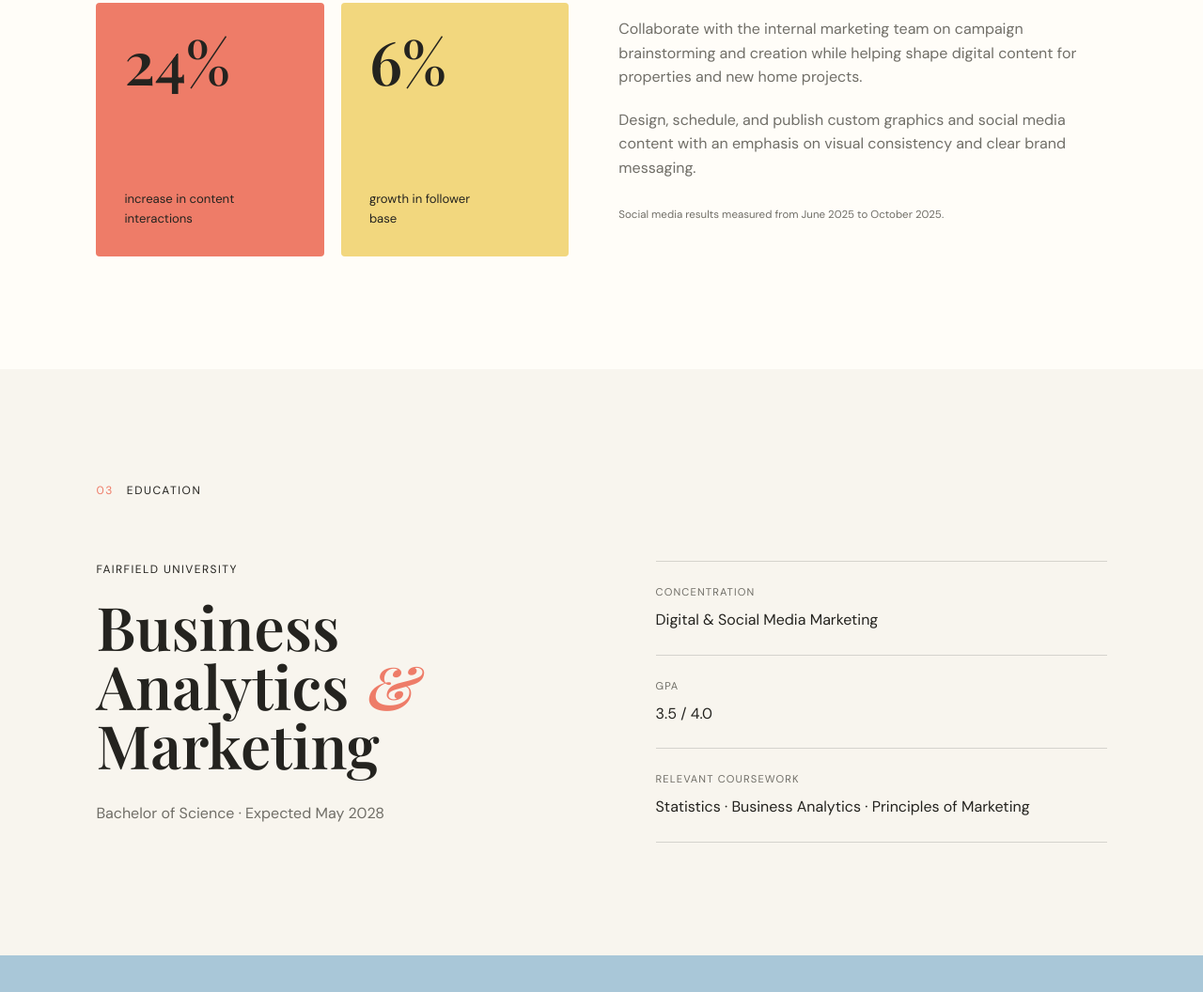
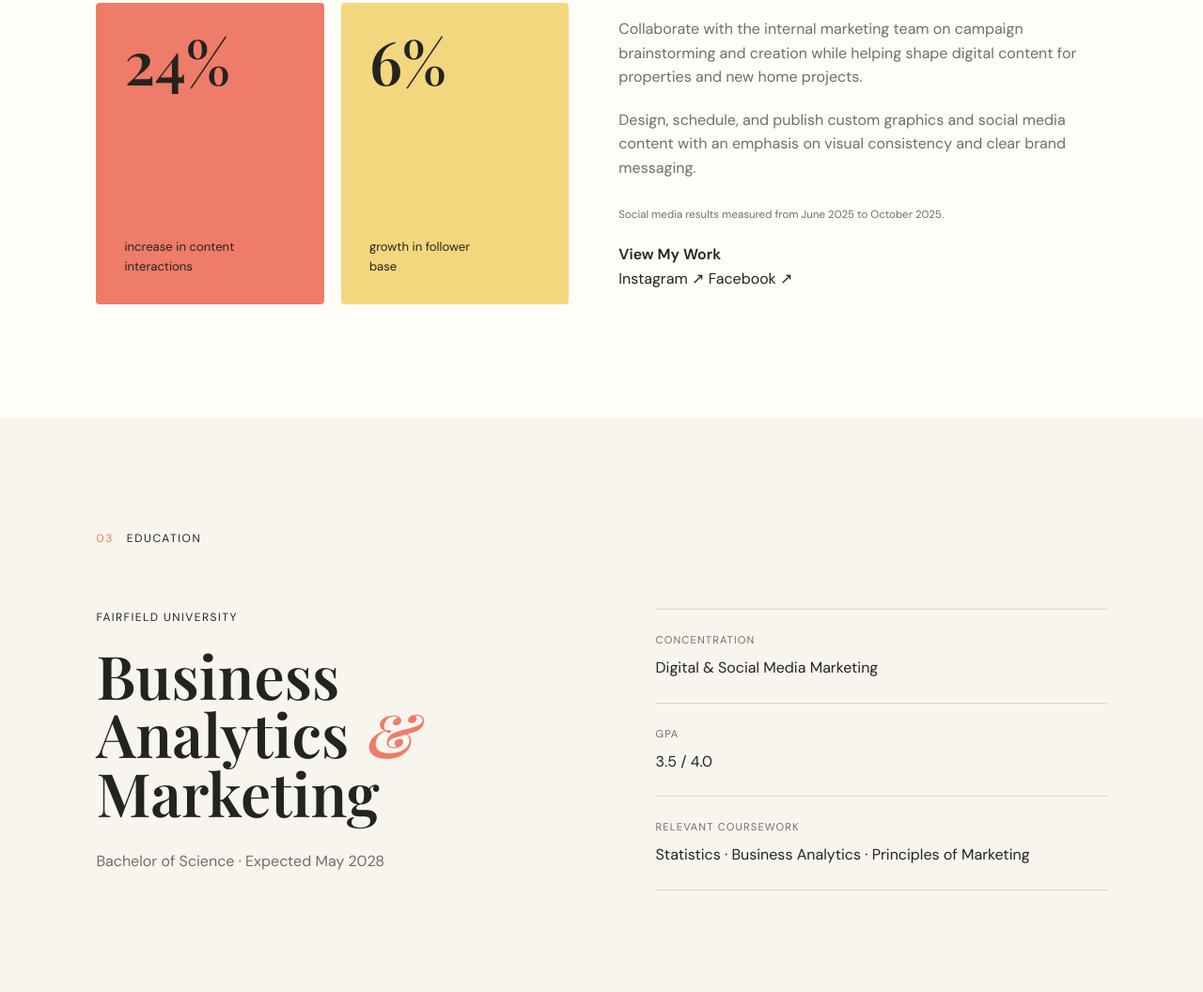
Before and after one commit to reaganmegill-web/reaganmegill-web.github.io, a plain HTML site: page index.html in a window 1280 px wide. Shown: the part 1994-3050 px from the top of the page at 94% size. Drawn offline with nearby package versions, Linux system fonts and the light colour scheme; a web font is replaced by a local one.

Commit message:
Update index.html

```diff
--- a/index.html
+++ b/index.html
@@ -211,6 +211,21 @@
             <p class="stat-context">
               Social media results measured from June 2025 to October 2025.
             </p>
+
+<div class="portfolio-social">
+  <h4>View My Work</h4>
+  <div class="social-links">
+    <a href="https://www.instagram.com/megill.homes/"
+       target="_blank" rel="noopener noreferrer">
+      Instagram ↗
+    </a>
+    <a href="https://www.facebook.com/MegillHomes/"
+       target="_blank" rel="noopener noreferrer">
+      Facebook ↗
+    </a>
+  </div>
+</div>
+
           </div>
 
         </div>
```
